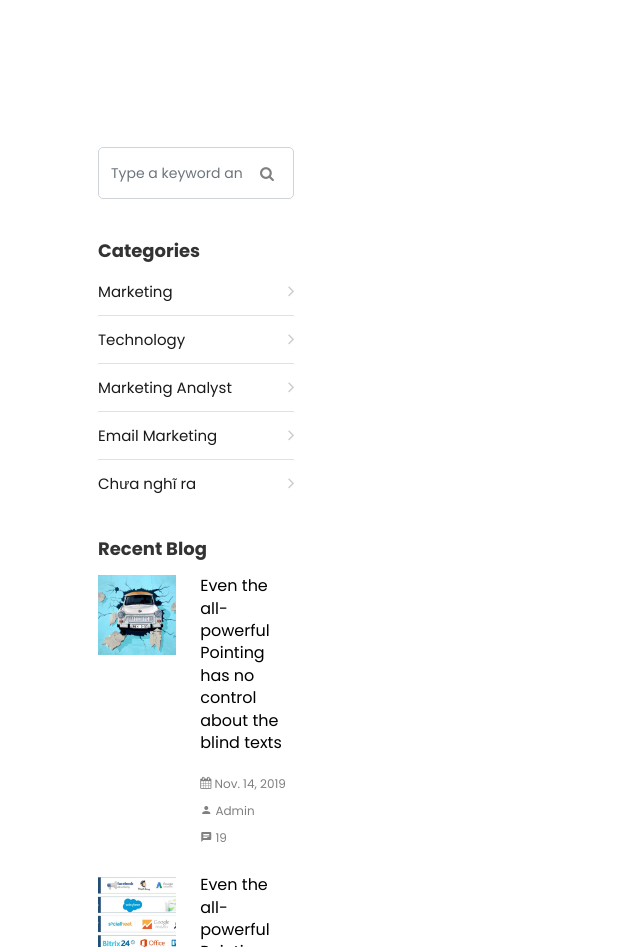
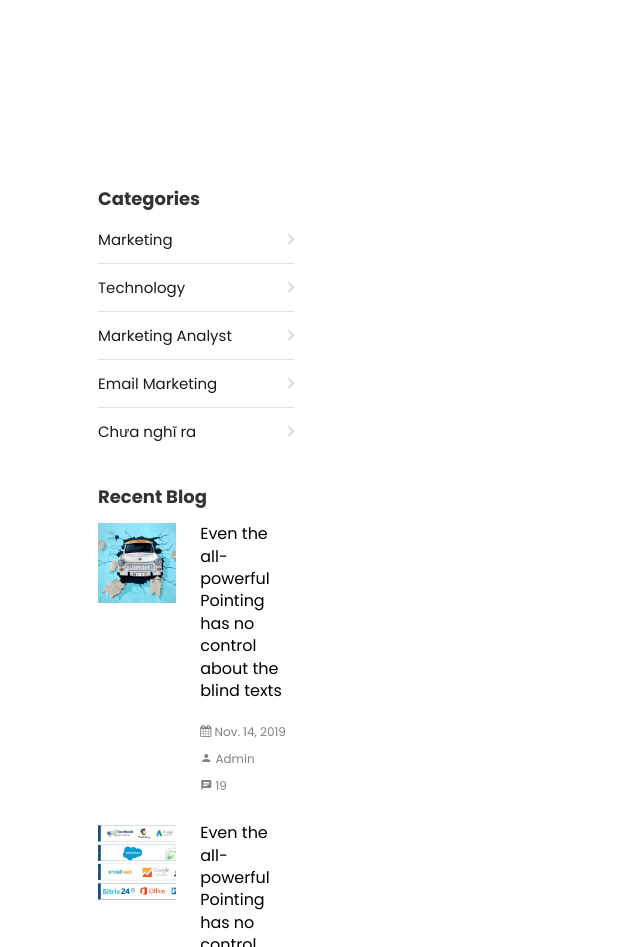
Before and after one commit to martechzonez/martechzonez.github.io, a plain HTML site: page Ngan-xep-cong-nghe-MarTech-Stack.html in a window 1280 px wide. Shown: the part 5630-6577 px from the top of the page, without its empty margins (0-640 px from the left). Drawn offline with Linux system fonts and the light colour scheme; some packages are replaced by stand-ins of ours; no server answers; files whose address does not match are found by name.

Commit message:
Update Ngan-xep-cong-nghe-MarTech-Stack.html

```diff
--- a/Ngan-xep-cong-nghe-MarTech-Stack.html
+++ b/Ngan-xep-cong-nghe-MarTech-Stack.html
@@ -116,12 +116,6 @@ Công nghệ tiếp thị, hay MarTech, mang ý tưởng về ngăn xếp đến
           </div> <!-- .col-md-8 -->
           <div class="col-lg-4 sidebar pl-lg-5 ftco-animate">
             <div class="sidebar-box">
-              <form action="#" class="search-form">
-                <div class="form-group">
-                  <span class="icon icon-search"></span>
-                  <input type="text" class="form-control" placeholder="Type a keyword and hit enter">
-                </div>
-              </form>
             </div>
             <div class="sidebar-box ftco-animate">
               <div class="categories">
```
